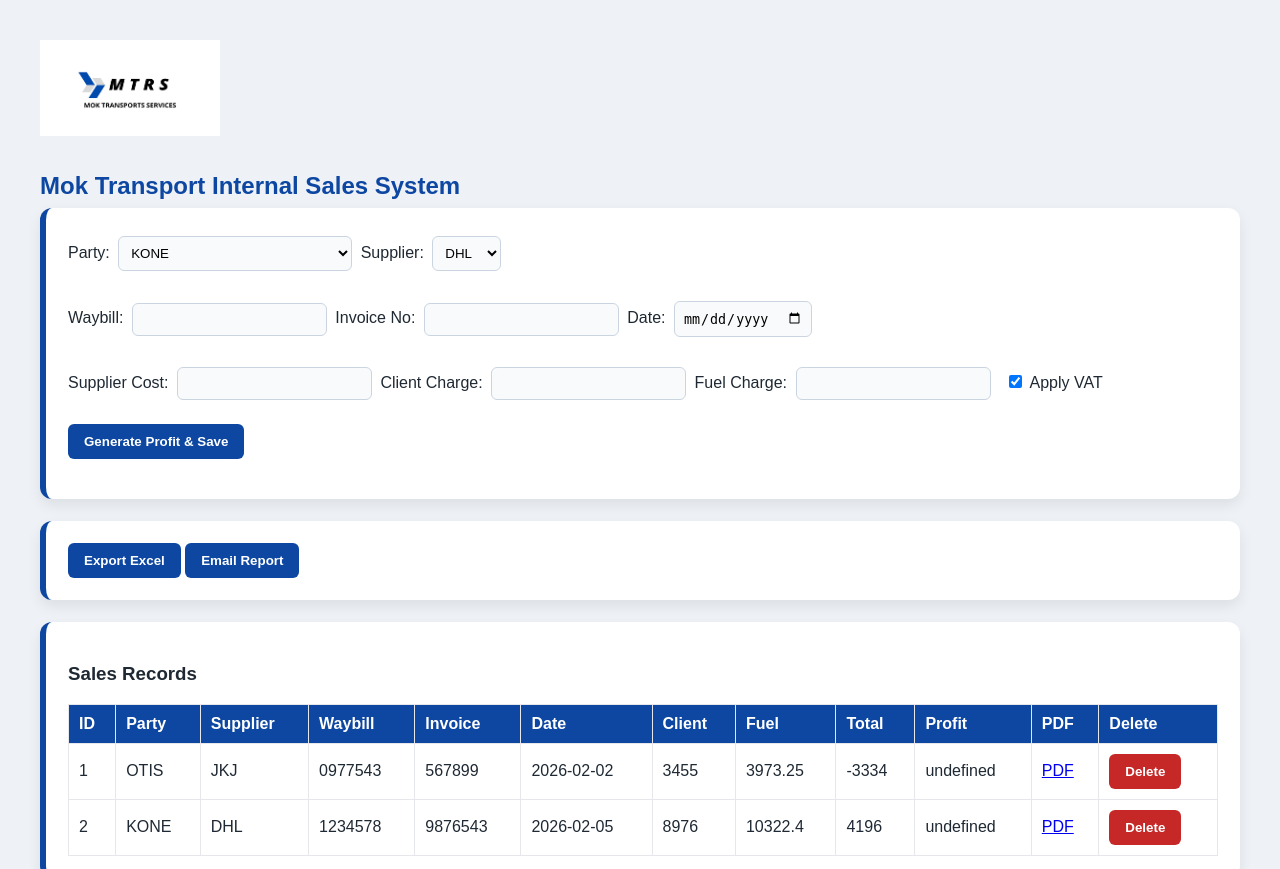
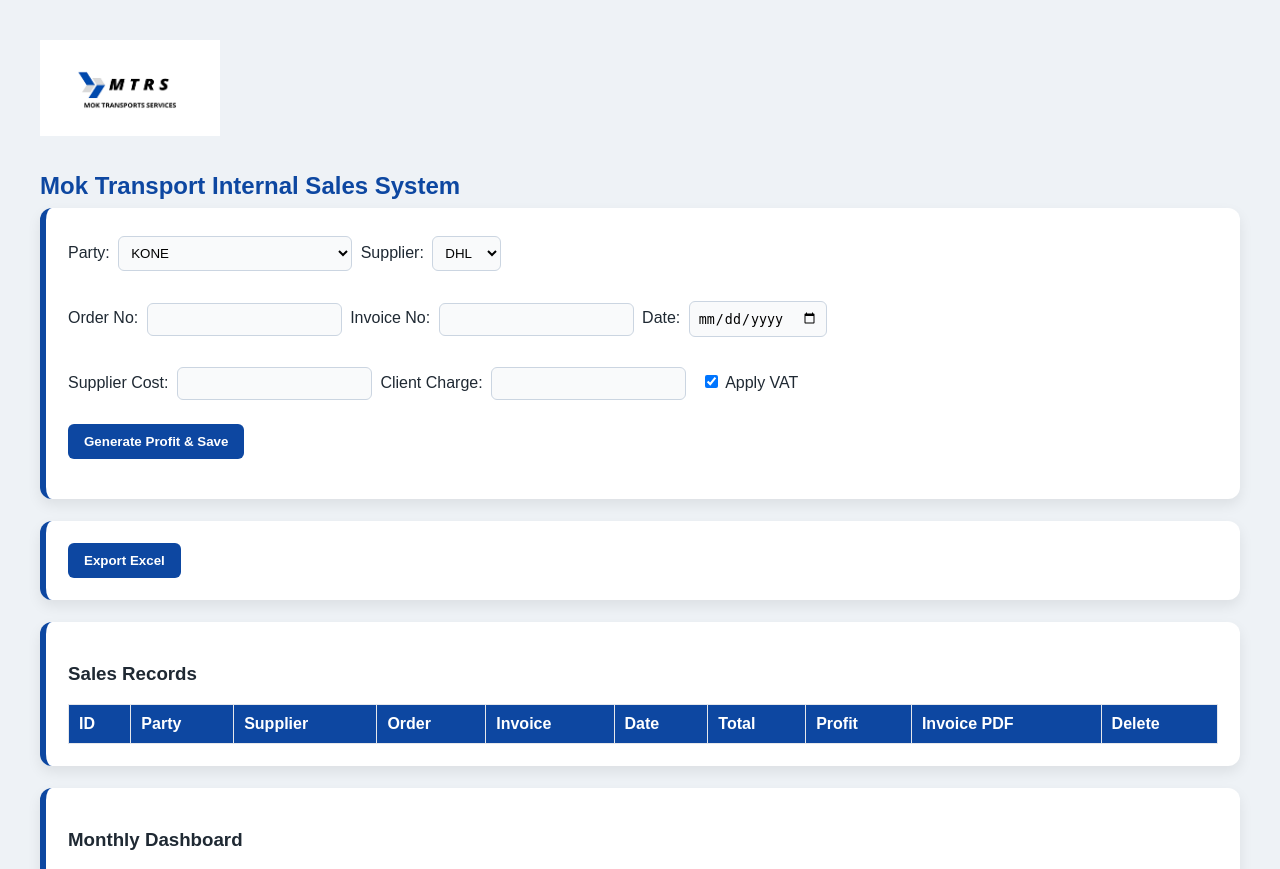
Before and after one commit to thakanentlele209/mok-sale-system, a FastAPI app: page / in a window 1280 px wide. Shown: the top 869 px of the page. Run offline with FastAPI, Linux system fonts and the light colour scheme; data comes from the database, SQL or seed files in the repository; data that the repository does not hold is empty.

Commit message:
restore stable UI

```diff
--- a/main.py
+++ b/main.py
@@ -11,6 +11,8 @@ from openpyxl.drawing.image import Image as XLImage
 from openpyxl.styles import Font, Alignment
 import os
 import uvicorn
+import smtplib
+from email.message import EmailMessage
 
 # ---------------- PATH SAFETY ----------------
 
@@ -18,12 +20,6 @@ BASE_DIR = os.path.dirname(os.path.abspath(__file__))
 DB = os.path.join(BASE_DIR, "sales.db")
 STATIC_DIR = os.path.join(BASE_DIR, "static")
 TEMPLATES_DIR = os.path.join(BASE_DIR, "templates")
-
-print("BASE_DIR:", BASE_DIR)
-print("STATIC_DIR exists:", os.path.exists(STATIC_DIR))
-print("TEMPLATES_DIR exists:", os.path.exists(TEMPLATES_DIR))
-
-# ---------------- APP ----------------
 
 app = FastAPI(title="Mok Transport Internal Sales System")
 
@@ -37,21 +33,24 @@ VAT_RATE = 0.15
 def init_db():
     conn = sqlite3.connect(DB)
     cursor = conn.cursor()
+
     cursor.execute("""
     CREATE TABLE IF NOT EXISTS sales (
         id INTEGER PRIMARY KEY AUTOINCREMENT,
         party TEXT,
         supplier TEXT,
-        order_no TEXT,
+        waybill TEXT,
         invoice_no TEXT,
         sale_date TEXT,
         supplier_cost REAL,
         client_charge REAL,
+        fuel_charge REAL,
         vat REAL,
         total_invoice REAL,
         profit REAL
     )
     """)
+
     conn.commit()
     conn.close()
 
@@ -63,7 +62,7 @@ PARTIES = [
     "KONE","OTIS","ALICEWEAR","SPIRAX SARCO","TRACLO PTY LTD",
     "TRACLO INTL","TRACLO INTER","MAXIONWHEEL","MINTEK",
     "YMS TRADING DISTRIBUTORS","WALK-IN","WEG","SULZER",
-    "CUSTOMS","USAFETY","SILVER","MAXION"
+    "CUSTOMS","USAFETY","SILVER","MAXION","Mahniglory and Saama PTY LTD"
 ]
 
 SUPPLIERS = ["DHL", "JKJ", "MOK"]
@@ -73,11 +72,12 @@ SUPPLIERS = ["DHL", "JKJ", "MOK"]
 class Sale(BaseModel):
     party: str
     supplier: str
-    order_no: str
+    waybill: str
     invoice_no: str
     sale_date: str
     supplier_cost: float
     client_charge: float
+    fuel_charge: float
 
 # ---------------- HOME ----------------
 
@@ -92,23 +92,26 @@ def home(request: Request):
 
 @app.post("/record-sale")
 def record_sale(sale: Sale, vat_enabled: bool = Query(True)):
-    vat = sale.client_charge * VAT_RATE if vat_enabled else 0
-    total_invoice = sale.client_charge + vat
-    profit = sale.client_charge - sale.supplier_cost
+
+    subtotal = sale.client_charge + sale.fuel_charge
+    vat = subtotal * VAT_RATE if vat_enabled else 0
+    total_invoice = subtotal + vat
+    profit = subtotal - sale.supplier_cost
 
     conn = sqlite3.connect(DB)
     cursor = conn.cursor()
 
     cursor.execute("""
         INSERT INTO sales (
-            party, supplier, order_no, invoice_no, sale_date,
-            supplier_cost, client_charge, vat, total_invoice, profit
+            party, supplier, waybill, invoice_no, sale_date,
+            supplier_cost, client_charge, fuel_charge,
+            vat, total_invoice, profit
         )
-        VALUES (?, ?, ?, ?, ?, ?, ?, ?, ?, ?)
+        VALUES (?, ?, ?, ?, ?, ?, ?, ?, ?, ?, ?)
     """, (
-        sale.party, sale.supplier, sale.order_no, sale.invoice_no,
+        sale.party, sale.supplier, sale.waybill, sale.invoice_no,
         sale.sale_date, sale.supplier_cost, sale.client_charge,
-        vat, total_invoice, profit
+        sale.fuel_charge, vat, total_invoice, profit
     ))
 
     conn.commit()
@@ -128,8 +131,9 @@ def get_sales():
     cursor = conn.cursor()
 
     cursor.execute("""
-        SELECT id, party, supplier, order_no, invoice_no,
-               sale_date, client_charge, total_invoice, profit
+        SELECT id, party, supplier, waybill, invoice_no,
+               sale_date, client_charge, fuel_charge,
+               total_invoice, profit
         FROM sales
     """)
 
@@ -150,6 +154,7 @@ def delete_sale(sale_id: int):
 
 @app.get("/export-excel")
 def export_excel():
+
     conn = sqlite3.connect(DB)
     cur = conn.cursor()
     cur.execute("SELECT * FROM sales")
@@ -159,24 +164,16 @@ def export_excel():
     wb = Workbook()
     ws = wb.active
 
-    ws.merge_cells("A1:H1")
+    ws.merge_cells("A1:J1")
     ws["A1"] = "MOK TRANSPORT"
     ws["A1"].font = Font(size=18, bold=True)
     ws["A1"].alignment = Alignment(horizontal="center")
 
-    ws.merge_cells("A2:H2")
-    ws["A2"] = "12 JUPITER STELLER MALL, SHOP CO1 CROWN MINES, JOHANNESBURG, 2000"
-    ws["A2"].alignment = Alignment(horizontal="center")
-
-    logo_path = os.path.join(STATIC_DIR, "logo.png")
-    if os.path.exists(logo_path):
-        logo = XLImage(logo_path)
-        logo.width = 120
-        logo.height = 80
-        ws.add_image(logo, "I1")
-
-    headers = ["ID","Party","Supplier","Order","Invoice","Date",
-               "Supplier Cost","Total Invoice","Profit"]
+    headers = [
+        "ID","Party","Supplier","Waybill","Invoice",
+        "Date","Supplier Cost","Client Charge",
+        "Fuel Charge","Total Invoice","Profit"
+    ]
 
     ws.append([])
     ws.append(headers)
@@ -187,15 +184,49 @@ def export_excel():
     for row in rows:
         ws.append(row)
 
+    logo_path = os.path.join(STATIC_DIR, "logo.png")
+    if os.path.exists(logo_path):
+        logo = XLImage(logo_path)
+        ws.add_image(logo, "L1")
+
     file_path = os.path.join(BASE_DIR, "sales_export.xlsx")
     wb.save(file_path)
 
     return FileResponse(file_path, filename="mok_sales.xlsx")
 
+# ---------------- EMAIL REPORT ----------------
+
+@app.get("/email-report")
+def email_report():
+
+    file_path = export_excel().path
+
+    msg = EmailMessage()
+    msg["Subject"] = "Mok Sales Report"
+    msg["From"] = "your-email@gmail.com"
+    msg["To"] = "recipient@email.com"
+    msg.set_content("Attached is the latest sales report.")
+
+    with open(file_path, "rb") as f:
+        msg.add_attachment(
+            f.read(),
+            maintype="application",
+            subtype="xlsx",
+            filename="mok_sales.xlsx"
+        )
+
+    # configure your SMTP
+    with smtplib.SMTP_SSL("smtp.gmail.com", 465) as smtp:
+        smtp.login("your-email@gmail.com", "APP_PASSWORD")
+        smtp.send_message(msg)
+
+    return {"message": "Email sent successfully"}
+
 # ---------------- PDF INVOICE ----------------
 
 @app.get("/invoice/{sale_id}")
 def invoice(sale_id: int):
+
     conn = sqlite3.connect(DB)
     cursor = conn.cursor()
     cursor.execute("SELECT * FROM sales WHERE id=?", (sale_id,))
@@ -208,24 +239,21 @@ def invoice(sale_id: int):
     file_name = os.path.join(BASE_DIR, f"invoice_{sale_id}.pdf")
     c = canvas.Canvas(file_name)
 
-    c.setFont("Helvetica-Bold", 16)
-    c.drawString(100, 780, "Mok Transport Invoice")
-
-    c.setFont("Helvetica", 12)
     labels = [
         f"Party: {row[1]}",
         f"Supplier: {row[2]}",
-        f"Order No: {row[3]}",
+        f"Waybill: {row[3]}",
         f"Invoice No: {row[4]}",
         f"Date: {row[5]}",
         f"Supplier Cost: {row[6]}",
         f"Client Charge: {row[7]}",
-        f"VAT: {round(row[8], 2)}",
-        f"Total Invoice: {round(row[9], 2)}",
-        f"Profit: {round(row[10], 2)}"
+        f"Fuel Charge: {row[8]}",
+        f"VAT: {round(row[9], 2)}",
+        f"Total Invoice: {round(row[10], 2)}",
+        f"Profit: {round(row[11], 2)}"
     ]
 
-    y = 740
+    y = 750
     for text in labels:
         c.drawString(100, y, text)
         y -= 20
@@ -233,29 +261,6 @@ def invoice(sale_id: int):
     c.save()
     return FileResponse(file_name)
 
-# ---------------- MONTHLY DASHBOARD ----------------
-
-@app.get("/dashboard-monthly")
-def dashboard_monthly():
-    conn = sqlite3.connect(DB)
-    df = pd.read_sql_query("SELECT * FROM sales", conn)
-    conn.close()
-
-    if df.empty:
-        return []
-
-    df["sale_date"] = pd.to_datetime(df["sale_date"], errors="coerce")
-    df = df.dropna(subset=["sale_date"])
-    df["month"] = df["sale_date"].dt.strftime("%Y-%m")
-
-    monthly = df.groupby("month").agg({
-        "client_charge": "sum",
-        "vat": "sum",
-        "profit": "sum"
-    }).reset_index()
-
-    return monthly.to_dict(orient="records")
-
 # ---------------- STARTUP ----------------
 
 if __name__ == "__main__":
--- a/templates/index.html
+++ b/templates/index.html
@@ -32,7 +32,8 @@
             border-left: 6px solid #0d47a1;
         }
 
-        input, select {
+        input,
+        select {
             padding: 8px;
             margin: 6px 4px;
             border: 1px solid #cbd5e1;
@@ -46,7 +47,8 @@
             background: white;
         }
 
-        th, td {
+        th,
+        td {
             border: 1px solid #e5e7eb;
             padding: 10px;
             text-align: left;
@@ -92,6 +94,7 @@
             color: #374151;
         }
     </style>
+
 </head>
 
 <body>
@@ -120,13 +123,12 @@ Supplier:
 
             <br><br>
 
-Waybill: <input id="waybill">
+            Order No: <input id="order">
             Invoice No: <input id="invoice">
             Date: <input type="date" id="date"><br><br>
 
             Supplier Cost: <input type="number" id="supplier_cost">
             Client Charge: <input type="number" id="client_charge">
-Fuel Charge: <input type="number" id="fuel_charge">
 
             <label>
                 <input type="checkbox" id="vatToggle" checked>
@@ -144,8 +146,9 @@ Apply VAT
     </div>
 
     <div class="card">
-<button onclick="window.location='/export-excel'">Export Excel</button>
-<button onclick="window.location='/email-report'">Email Report</button>
+        <button onclick="window.location='/export-excel'">
+            Export Excel
+        </button>
     </div>
 
     <div class="card">
@@ -163,7 +166,6 @@ Apply VAT
         let chart = null;
 
         async function loadSales() {
-
             const res = await fetch("/sales");
             const data = await res.json();
 
@@ -171,22 +173,12 @@ const table = document.getElementById("table");
 
             table.innerHTML = `
 <tr>
-<th>ID</th>
-<th>Party</th>
-<th>Supplier</th>
-<th>Waybill</th>
-<th>Invoice</th>
-<th>Date</th>
-<th>Client</th>
-<th>Fuel</th>
-<th>Total</th>
-<th>Profit</th>
-<th>PDF</th>
-<th>Delete</th>
+<th>ID</th><th>Party</th><th>Supplier</th><th>Order</th>
+<th>Invoice</th><th>Date</th><th>Total</th>
+<th>Profit</th><th>Invoice PDF</th><th>Delete</th>
 </tr>`;
 
             data.forEach(row => {
-
                 table.innerHTML += `<tr>
 <td>${row[0]}</td>
 <td>${row[1]}</td>
@@ -194,27 +186,26 @@ table.innerHTML += `<tr>
 <td>${row[3]}</td>
 <td>${row[4]}</td>
 <td>${row[5]}</td>
-<td>${row[6]}</td>
 <td>${row[7]}</td>
 <td>${row[8]}</td>
-<td>${row[9]}</td>
 <td><a href="/invoice/${row[0]}" target="_blank">PDF</a></td>
 <td><button class="delete-btn" onclick="deleteSale(${row[0]})">Delete</button></td>
 </tr>`;
-
             });
-
         }
 
         async function deleteSale(id) {
-if (!confirm("Delete this sale?")) return;
+
+            const confirmDelete = confirm("Are you sure you want to delete this sale?");
+            if (!confirmDelete) return;
+
             await fetch(`/delete-sale/${id}`, { method: "DELETE" });
+
             loadSales();
             loadMonthlyDashboard();
         }
 
         async function loadMonthlyDashboard() {
-
             const res = await fetch("/dashboard-monthly");
             const data = await res.json();
 
@@ -233,11 +224,9 @@ data: profits
                     }]
                 }
             });
-
         }
 
         document.getElementById("saleForm").addEventListener("submit", async (e) => {
-
             e.preventDefault();
 
             const vatEnabled = document.getElementById("vatToggle").checked;
@@ -245,12 +234,11 @@ const vatEnabled = document.getElementById("vatToggle").checked;
             const sale = {
                 party: document.getElementById("party").value,
                 supplier: document.getElementById("supplier").value,
-waybill: document.getElementById("waybill").value,
+                order_no: document.getElementById("order").value,
                 invoice_no: document.getElementById("invoice").value,
                 sale_date: document.getElementById("date").value,
                 supplier_cost: parseFloat(document.getElementById("supplier_cost").value || 0),
-client_charge: parseFloat(document.getElementById("client_charge").value || 0),
-fuel_charge: parseFloat(document.getElementById("fuel_charge").value || 0)
+                client_charge: parseFloat(document.getElementById("client_charge").value || 0)
             };
 
             const res = await fetch(`/record-sale?vat_enabled=${vatEnabled}`, {
@@ -266,7 +254,6 @@ document.getElementById("result").innerText =
 
             loadSales();
             loadMonthlyDashboard();
-
         });
 
         loadSales();
@@ -275,4 +262,5 @@ loadMonthlyDashboard();
     </script>
 
 </body>
+
 </html>
```
Lines whose indentation alone changed are shown as unchanged.
